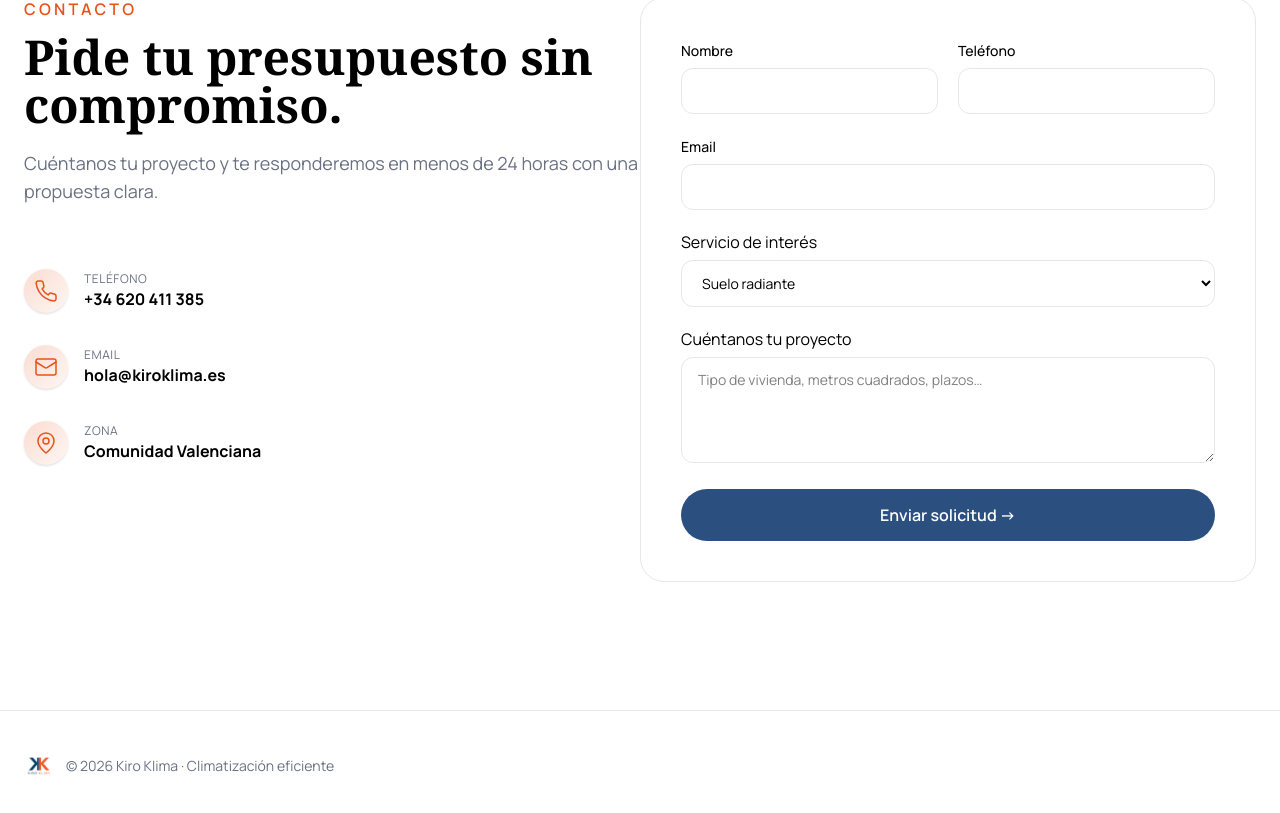
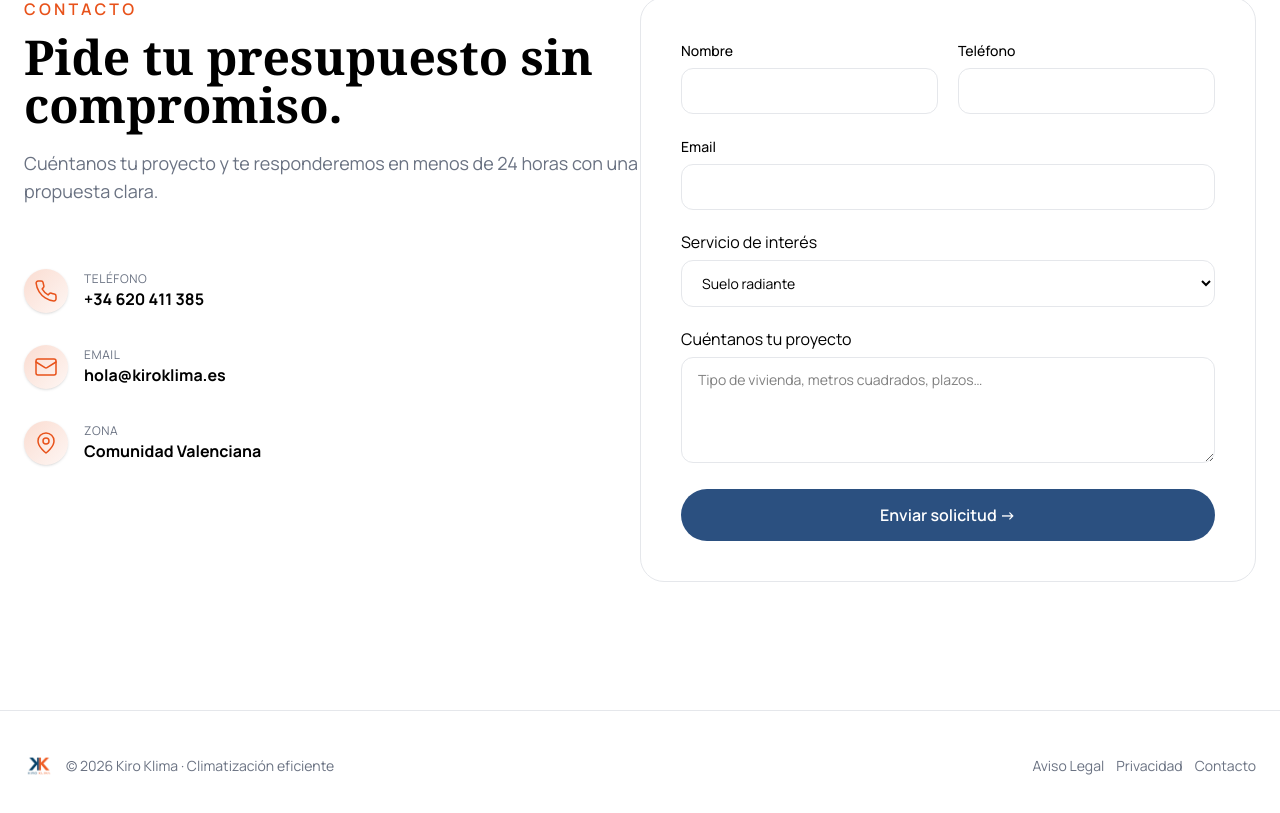
Before and after one commit to yoanastamenova/KiroKlima, a Next.js app: page / in a window 1280 px wide. Shown: the part 2369-3182 px from the top of the page. Built offline with nearby package versions, Linux system fonts and the light colour scheme.

Commit message:
feat: update footer layout for improved spacing and alignment

```diff
--- a/app/components/footer/footer.tsx
+++ b/app/components/footer/footer.tsx
@@ -3,12 +3,25 @@ import Image from "next/image";
 export default function Footer() {
   return (
     <footer className="border-t border-gray-200 py-10">
-      <div className="max-w-screen-2xl mx-auto px-6 flex items-center justify-start gap-3">
-        <Image src="/logo.png" height={30} width={30} alt="logo" />
+      <div className="max-w-screen-2xl mx-auto px-6 flex items-center justify-between gap-4">
+        <div className="flex items-center gap-3">
+          <Image src="/logo.png" height={30} width={30} alt="logo" />
         <p className="text-sm text-gray-500">
           © 2026 Kiro Klima · Climatización eficiente
         </p>
-      </div>
+        </div>
+        <div className="flex items-center gap-3">
+            <a href="#" className="text-sm text-gray-500">
+            Aviso Legal
+           </a>
+           <a href="#" className="text-sm text-gray-500">
+            Privacidad
+           </a>
+           <a href="#" className="text-sm text-gray-500">
+            Contacto
+           </a>
+           </div>
+           </div>
     </footer>
   );
 }
```
